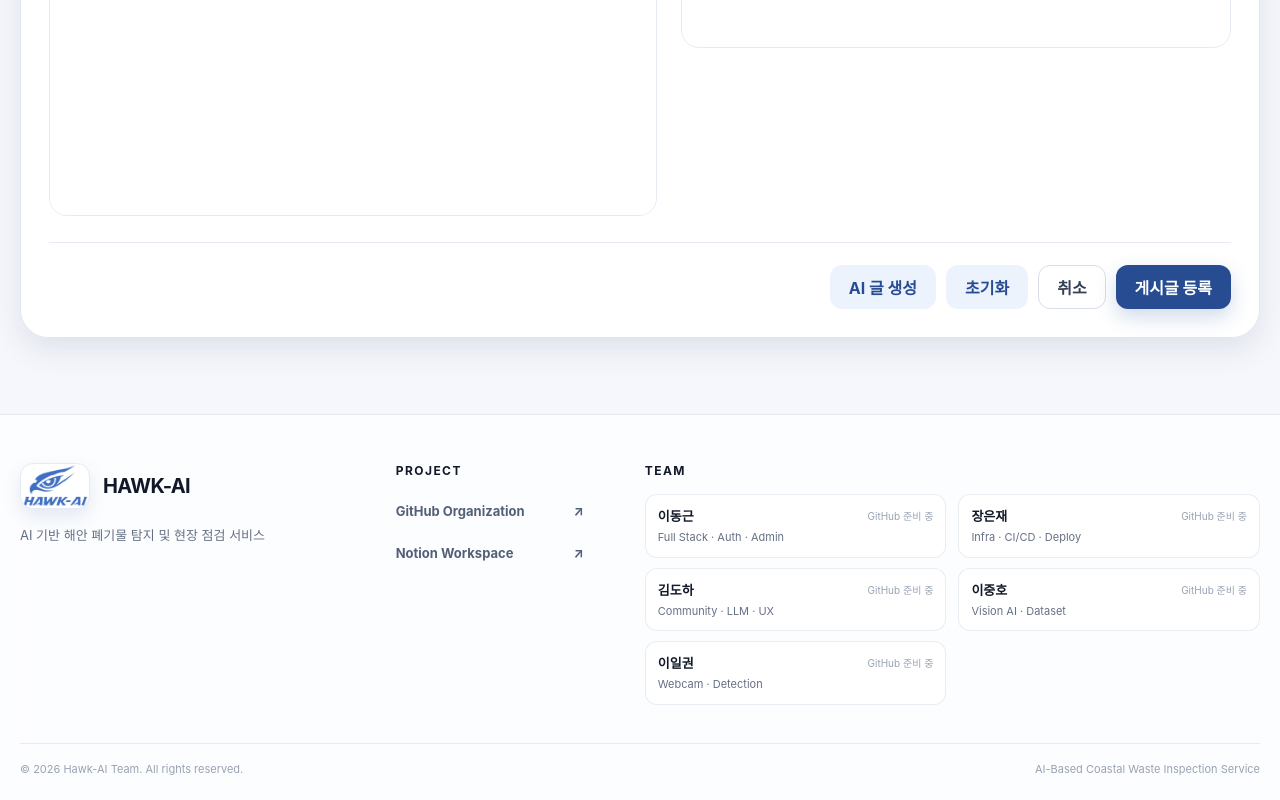
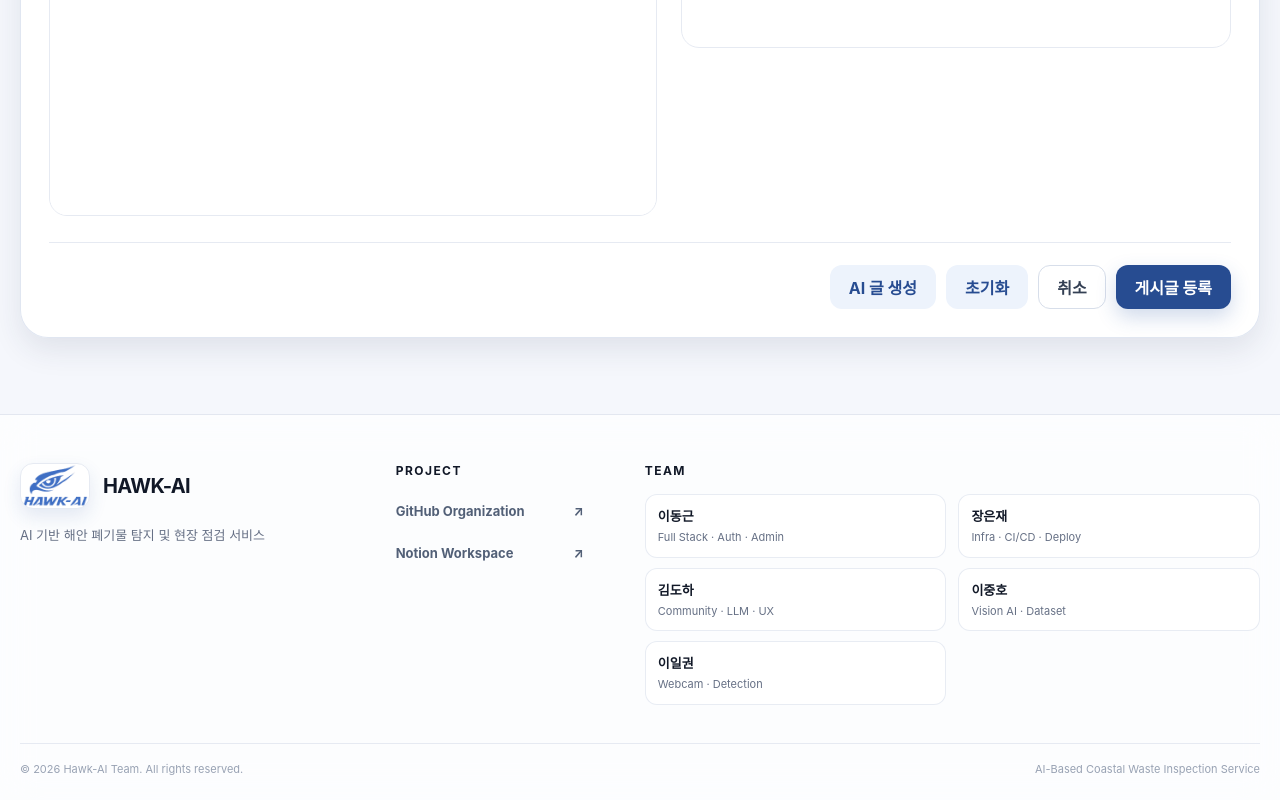
Before and after one commit to hawk-ai-project/frontend, a Next.js app: page /boards/write in a window 1280 px wide. Shown: the part 1182-1982 px from the top of the page. Built offline with nearby package versions, Linux system fonts and the light colour scheme; no server answers.

Commit message:
fix : 게시글 작성자 권한과 푸터 문구 수정

```diff
--- a/src/components/board/BoardDetail.jsx
+++ b/src/components/board/BoardDetail.jsx
@@ -43,7 +43,7 @@ export default function BoardDetail({ id }) {
   }
 
   const canEdit = Boolean(
-    user && (Number(user.id) === Number(post.author?.id) || user.role === "ADMIN"),
+    user && Number(user.id) === Number(post.author?.id),
   );
 
   return (
--- a/src/components/layout/Footer.jsx
+++ b/src/components/layout/Footer.jsx
@@ -51,7 +51,7 @@ export default function Footer() {
               <li key={member.name} title={member.details}>
                 <div className="footer-member-heading">
                   <strong>{member.name}</strong>
-                  {member.github ? (
+                  {member.github && (
                     <a
                       href={member.github}
                       target="_blank"
@@ -60,8 +60,6 @@ export default function Footer() {
                     >
                       GitHub ↗
                     </a>
-                  ) : (
-                    <span>GitHub 준비 중</span>
                   )}
                 </div>
                 <p>{member.role}</p>
```
